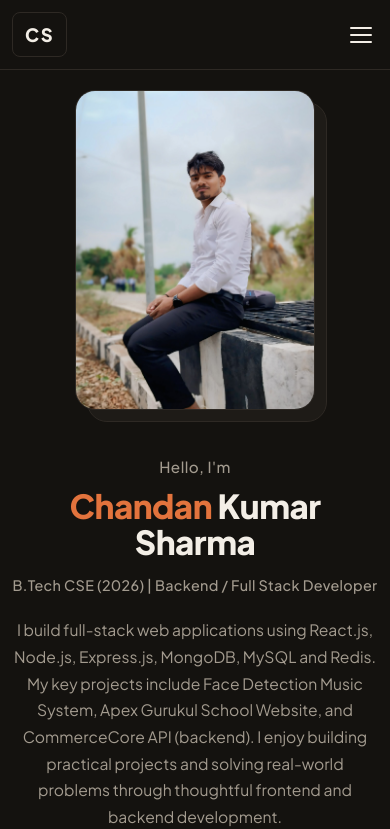
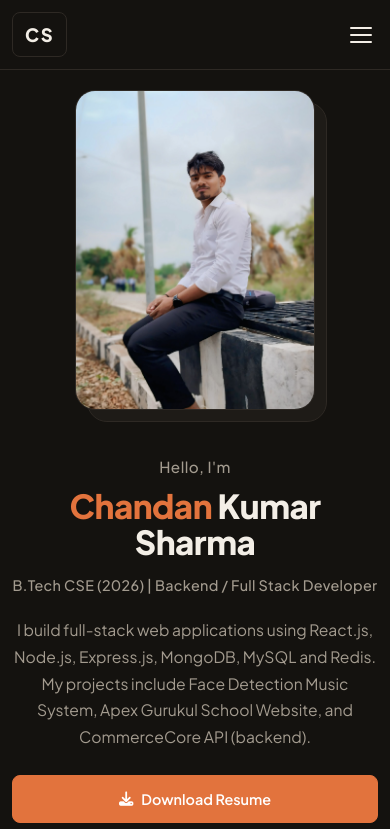
Before and after one commit to chandan-sharma07/developer-portfolio07, a React (Vite) app: page / in a window 390 px wide. Shown: the top 829 px of the page. Built offline with nearby package versions, Linux system fonts and the light colour scheme.

Commit message:
fix: refine hero layout and responsiveness

```diff
--- a/src/components/Hero.jsx
+++ b/src/components/Hero.jsx
@@ -30,7 +30,9 @@ export default function Hero() {
           </p>
 
           <p className="hero-intro hero-fade" style={{ '--i': 3 }}>
-            I build full-stack web applications using React.js, Node.js, Express.js, MongoDB, MySQL and Redis. My key projects include Face Detection Music System, Apex Gurukul School Website, and CommerceCore API (backend). I enjoy building practical projects and solving real-world problems through thoughtful frontend and backend development.
+            I build full-stack web applications using React.js, Node.js, Express.js,
+            MongoDB, MySQL and Redis. My projects include Face Detection Music
+            System, Apex Gurukul School Website, and CommerceCore API (backend).
           </p>
 
           <div className="hero-buttons hero-fade" style={{ '--i': 4 }}>
```
